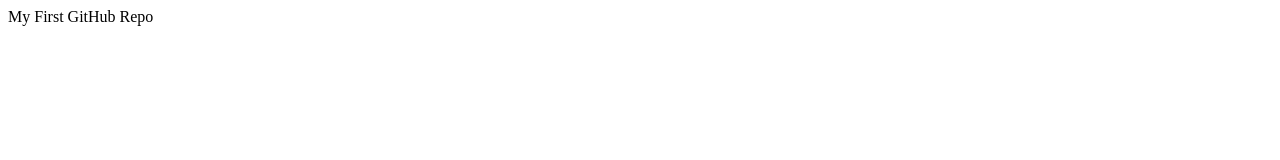
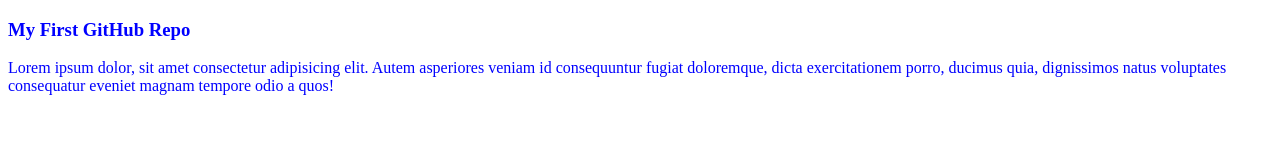
Before and after one commit to FarhaanSadik/my-first-github-repo, a plain HTML site: page index.html in a window 1280 px wide. Drawn offline with Linux system fonts and the light colour scheme.

Commit message:
my first commit

```diff
--- a/index.html
+++ b/index.html
@@ -4,10 +4,12 @@
     <meta charset="UTF-8">
     <meta name="viewport" content="width=device-width, initial-scale=1.0">
     <title>My First GitHub Repo</title>
+    <link rel="stylesheet" href="style.css">
 </head>
 <body>
     <div>
-        My First GitHub Repo
+        <h3>My First GitHub Repo</h3>
+        <p>Lorem ipsum dolor, sit amet consectetur adipisicing elit. Autem asperiores veniam id consequuntur fugiat doloremque, dicta exercitationem porro, ducimus quia, dignissimos natus voluptates consequatur eveniet magnam tempore odio a quos!</p>
     </div>
 </body>
 </html>
--- /dev/null
+++ b/style.css
@@ -0,0 +1 @@
+h3, p{color: blue;}
```
